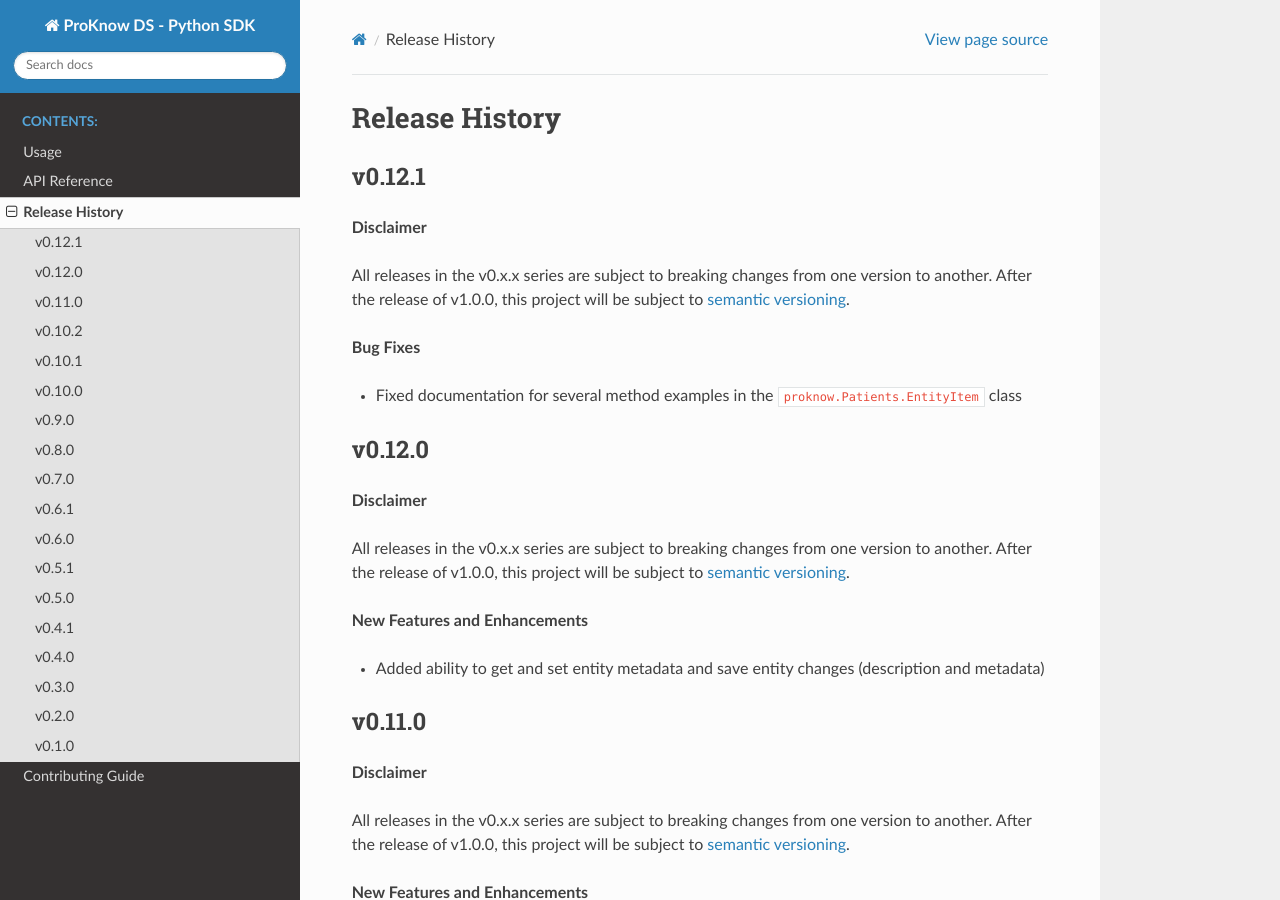
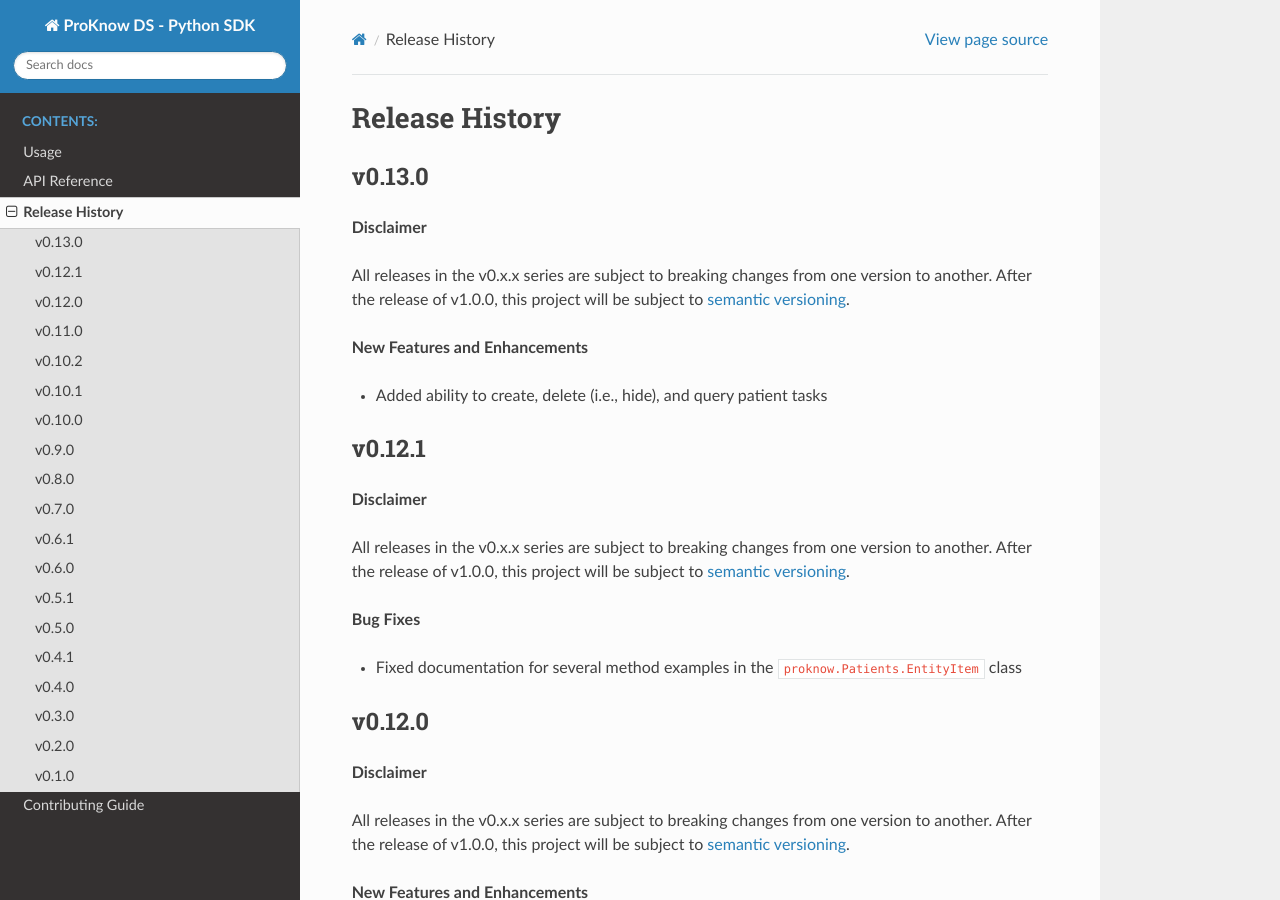
Before and after one commit to proknow/proknow-python, a Sphinx documentation site: the page built from docs/changelog.rst, in a window 1280 px wide and 900 px high. Built offline with Sphinx 7.4.7 and the Read the Docs theme 2.0.0, drawn with Linux system fonts in a browser that asks for light colours.

Commit message:
updated changelog and setup.py

```diff
--- a/docs/changelog.rst
+++ b/docs/changelog.rst
@@ -1,5 +1,16 @@
 Release History
 ===============
+
+v0.13.0
+-------
+
+**Disclaimer**
+
+All releases in the v0.x.x series are subject to breaking changes from one version to another. After the release of v1.0.0, this project will be subject to `semantic versioning <http://semver.org/>`_.
+
+**New Features and Enhancements**
+
+* Added ability to create, delete (i.e., hide), and query patient tasks
 
 v0.12.1
 -------
--- a/setup.py
+++ b/setup.py
@@ -5,7 +5,7 @@ with open("README.md", "r") as fh:
 
 setuptools.setup(
     name="proknow",
-    version="0.12.1",
+    version="0.13.0",
     author="ProKnow",
     author_email="support@proknow.com",
     description="Python library for the ProKnow API.",
```
